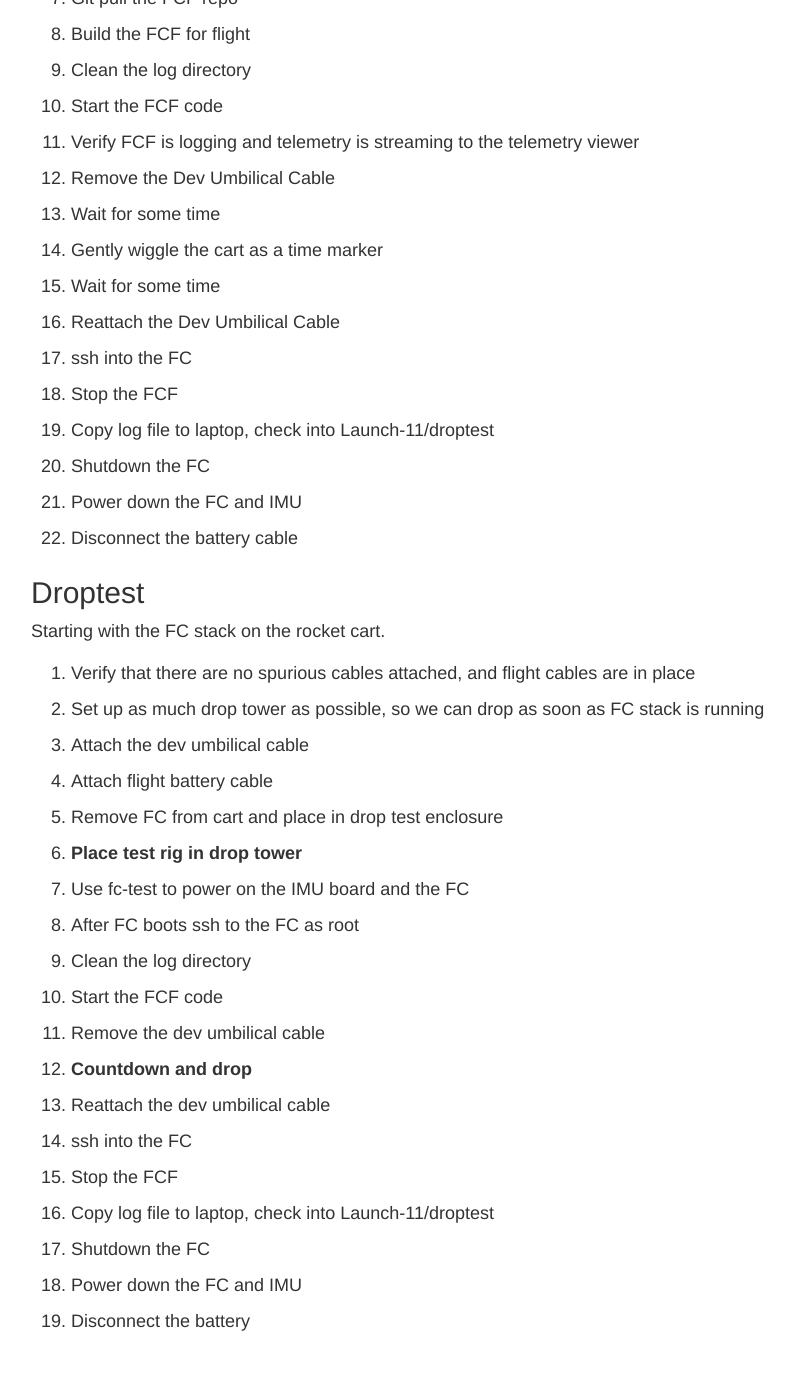
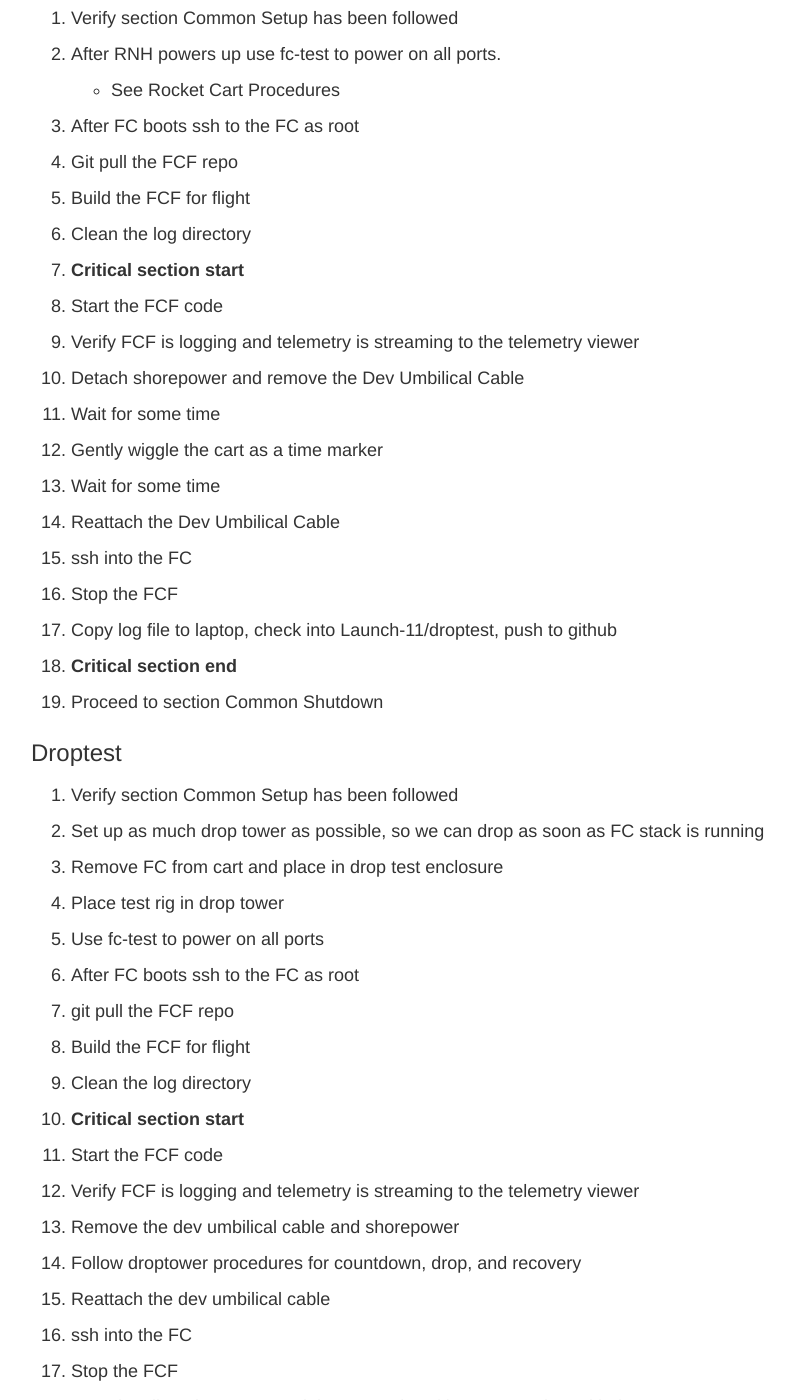
Before and after one commit to psas/procedure-book, a Jekyll site: the page built from 00-DropTest.markdown, in a window 1280 px wide and 1400 px high, scrolled down 600 px. Shown: the whole window, without its empty margins (39-833 px from the left). Built offline with Jekyll 4.4.1, drawn with Linux system fonts in a browser that asks for light colours; some of the changed text lies outside the part shown.

Commit message:
Added feedback from performing a full droptest procedure

```diff
--- a/00-DropTest.markdown
+++ b/00-DropTest.markdown
@@ -5,9 +5,8 @@
 
 # Drop Test Procedures
 
-## Pretest (baseline)
-
-Starting with the Avionics Stack on the rocket cart. Assumption is that the batteries are charged
+## Common Setup
+Start with the Avionics Stack on the rocket cart and batteries charged.
 
  1. Verify that there are no spurious cables attached, and all flight cables are in place except for Battery and Dev Umbilical
     - All cables should have Retaining Nuts attached
@@ -15,46 +14,56 @@
  1. Attach the Dev Umbilical Cable
  1. Attach the Flight Battery Cable and related Retaining Nuts
  1. Verify RNH powers up (green blinking LED)
+ 1. Attach Shorepower
+ 1. If doing a full droptest proceed to section Droptest, else proceed to section Pretest
+
+### Pretest (baseline)
+ 1. Verify section Common Setup has been followed
  1. After RNH powers up use fc-test to power on all ports.
     - See Rocket Cart Procedures
  1. After FC boots ssh to the FC as root
  1. Git pull the FCF repo
  1. Build the FCF for flight
  1. Clean the log directory
+ 1. **Critical section start**
  1. Start the FCF code
  1. Verify FCF is logging and telemetry is streaming to the telemetry viewer
- 1. Remove the Dev Umbilical Cable
+ 1. Detach shorepower and remove the Dev Umbilical Cable
  1. Wait for some time
  1. Gently wiggle the cart as a time marker
  1. Wait for some time
  1. Reattach the Dev Umbilical Cable
  1. ssh into the FC
  1. Stop the FCF
- 1. Copy log file to laptop, check into Launch-11/droptest
- 1. Shutdown the FC
- 1. Power down the FC and IMU
- 1. Disconnect the battery cable
+ 1. Copy log file to laptop, check into Launch-11/droptest, push to github
+ 1. **Critical section end**
+ 1. Proceed to section Common Shutdown
 
-## Droptest
-
-Starting with the FC stack on the rocket cart.
-
- 1. Verify that there are no spurious cables attached, and flight cables are in place
+### Droptest
+ 1. Verify section Common Setup has been followed
  1. Set up as much drop tower as possible, so we can drop as soon as FC stack is running
- 1. Attach the dev umbilical cable
- 1. Attach flight battery cable
  1. Remove FC from cart and place in drop test enclosure
- 1. **Place test rig in drop tower**
- 1. Use fc-test to power on the IMU board and the FC
+ 1. Place test rig in drop tower
+ 1. Use fc-test to power on all ports
  1. After FC boots ssh to the FC as root
+ 1. git pull the FCF repo
+ 1. Build the FCF for flight
  1. Clean the log directory
+ 1. **Critical section start**
  1. Start the FCF code
- 1. Remove the dev umbilical cable
- 1. **Countdown and drop**
+ 1. Verify FCF is logging and telemetry is streaming to the telemetry viewer
+ 1. Remove the dev umbilical cable and shorepower
+ 1. Follow droptower procedures for countdown, drop, and recovery
  1. Reattach the dev umbilical cable
  1. ssh into the FC
  1. Stop the FCF
- 1. Copy log file to laptop, check into Launch-11/droptest
+ 1. Copy log file to laptop, commit into Launch-11/droptest, push to github
+ 1. **Critical section end**
+ 1. Proceed to section Common Shutdown
+
+## Common Shutdown
+ 1. Reattach shorepower
+ 1. Remove from droptower
  1. Shutdown the FC
- 1. Power down the FC and IMU
+ 1. Power down all ports
  1. Disconnect the battery
```
